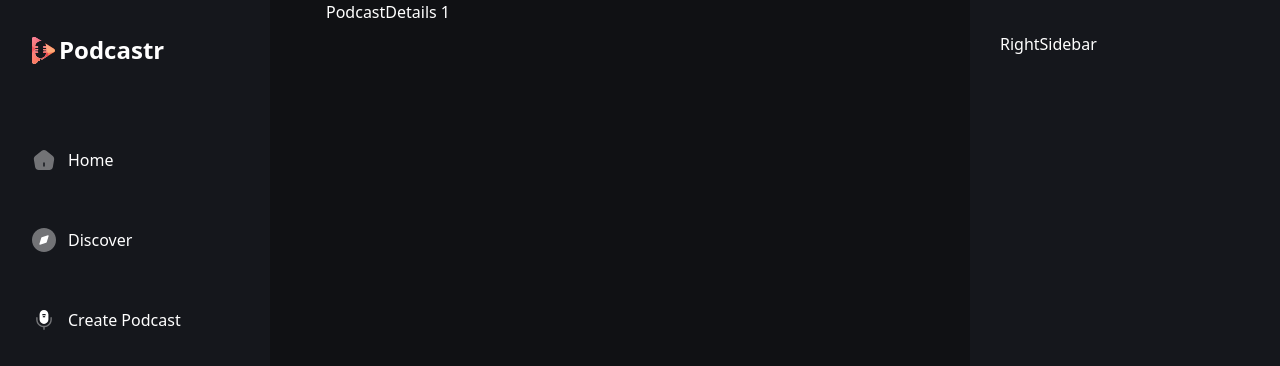
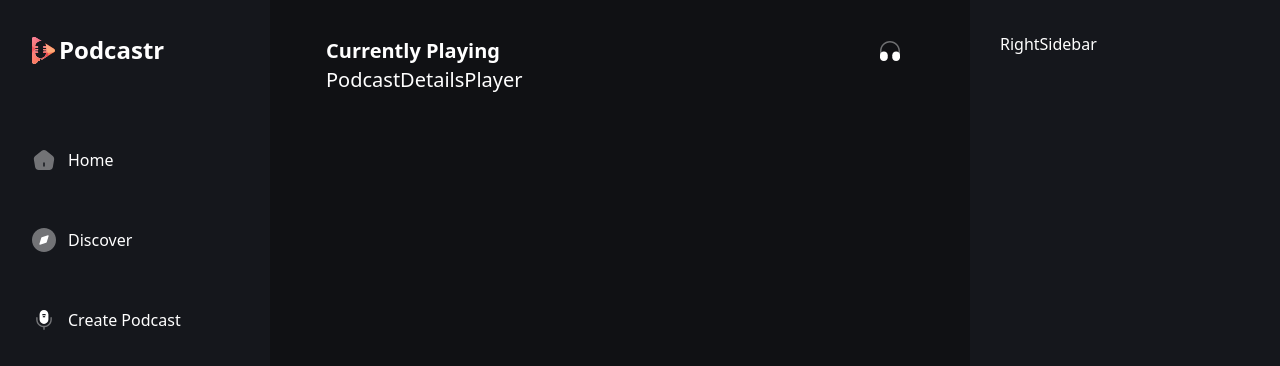
Before and after one commit to hamzabou15/Podcastr, a Next.js app: page /podcast/1 in a window 1280 px wide. Shown: the top 366 px of the page. Built offline with nearby package versions, Linux system fonts and the light colour scheme; no server answers.

Commit message:
PodcastDetailsPlayer

```diff
--- a/app/(root)/page.tsx
+++ b/app/(root)/page.tsx
@@ -1,31 +1,33 @@
 "use client";
 import PodcastCard from '@/components/PodcastCard'
-import { podcastData } from '@/constants'
+// import { podcastData } from '@/constants'
+import { api } from '@/convex/_generated/api';
+import { useQuery } from 'convex/react';
 import React from 'react'
 // import { useQuery } from "convex/react";
 // import { api } from '@/convex/_generated/api';
 
 
 const Home = () => {
-  // const tasks = useQuery(api.tasks.get);
+  const podcasts = useQuery(api.podcast.getTrendingPodcasts);
+
+  console.log("podcasts" , podcasts)
 
   return (
     <div className='mt-9 flex flex-col gap-9'>
       <section className='flex flex-col gap-5'>
         <h1 className='text-20 font-bold text-white-1'>Trending Podcasts</h1>
       </section>
-      <div className="flex min-h-screen flex-col items-center justify-between p-24 text-white-1">
-        {/* {tasks?.map(({ _id, text }) => <div key={_id}>{text}</div>)} */}
-      </div>
+
       <div className='podcast_grid'>
         {
-          podcastData.map(({ id, description, imgURL, title }) => (
+          podcasts?.map(({ _id, podcastDescription, imageUrl, podcastTitle }) => (
             <PodcastCard
-              key={id}
-              imgURL={imgURL}
-              title={title}
-              description={description}
-              podcastId={id}
+              key={_id}
+              imgUrl={imageUrl as string}
+              title={podcastTitle}
+              description={podcastDescription}
+              podcastId={_id}
             />
           ))
         }
--- a/app/(root)/podcast/[podcastId]/page.tsx
+++ b/app/(root)/podcast/[podcastId]/page.tsx
@@ -1,14 +1,40 @@
+"use client"
+import PodcastDetailsPlayer from '@/components/podcastDetailsPlayer'
+import { api } from '@/convex/_generated/api'
+import { Id } from '@/convex/_generated/dataModel'
+import { useQuery } from 'convex/react'
+import Image from 'next/image'
 import React from 'react'
 
-const PodcastDetails = ({ params }:
+const PodcastDetails = ({ params: { podcastId } }:
   {
-    params: { podcastId: string }
+    params: { podcastId: Id<'podcasts'> }
   }
 ) => {
+
+  const podcast = useQuery(api.podcast.getPodcastById, { podcastId })
+
   return (
-    <p className='text-white-1'>
-      PodcastDetails  {params.podcastId}
-    </p>
+    <section className='flex w-full flex-col '>
+      <header className='mt-9 flex items-center justify-between'>
+        <h1 className='text-20 font-bold text-white-1'>
+          Currently Playing
+        </h1>
+        <figure className='flex gap-3'>
+          <Image
+            src='/icons/headphone.svg'
+            width={24}
+            height={24}
+            alt='headphone'
+          />
+          <h2 className='text-16 font-bold text-white-1'>
+            {podcast?.views}
+          </h2>
+        </figure>
+      </header>
+      <PodcastDetailsPlayer />
+      <p className='text-white-2 text-16 pb-8 pt-[45px] font-medium max-md:text-center'>{podcast?.podcastDescription}</p>
+    </section>
   )
 }
 
--- a/components/PodcastCard.tsx
+++ b/components/PodcastCard.tsx
@@ -1,17 +1,25 @@
+import { PodcastCardProps } from '@/types'
 import Image from 'next/image'
+import { useRouter } from 'next/navigation'
 import React from 'react'
 
-const PodcastCard = ({ podcastId, description, imgURL, title }: {
-    imgURL: string,
-    title: string,
-    description: string,
-    podcastId: number
-}) => {
+const PodcastCard = ({ podcastId, description, imgUrl, title }:
+    PodcastCardProps
+) => {
+
+    const router = useRouter()
+    const handleViews = () => {
+
+        router.push(`/podcast/${podcastId}`, {
+            scroll: true
+        })
+    }
+
     return (
-        <div className='cursor-pointer'>
+        <div className='cursor-pointer' key={podcastId} onClick={handleViews}>
             <figure className='flex flex-col gap-2'>
                 <Image
-                    src={imgURL}
+                    src={imgUrl}
                     width={174}
                     height={174}
                     alt={title}
--- /dev/null
+++ b/components/PodcastDetailsPlayer.tsx
@@ -0,0 +1,11 @@
+import React from 'react'
+
+const PodcastDetailsPlayer = () => {
+  return (
+    <div className='text-xl text-white-1'>
+      PodcastDetailsPlayer
+    </div>
+  )
+}
+
+export default PodcastDetailsPlayer
```
Also changed, not shown: convex/podcast.ts (+22 -1 lines).
